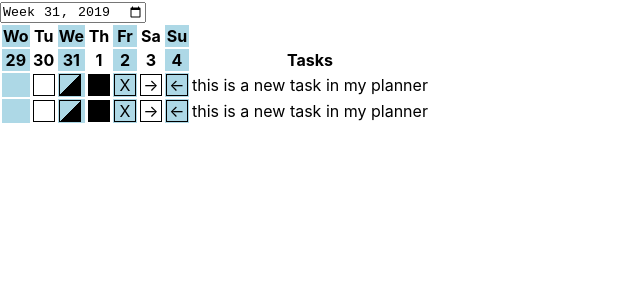
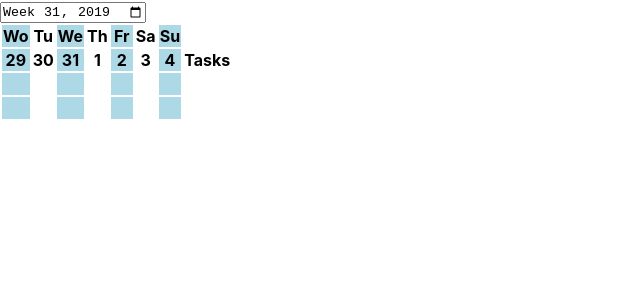
Before and after one commit to PolinkaLa/running-list-planner-app, a React (Create React App) app: page / in a window 1280 px wide. Shown: the top 300 px of the page, without its empty margins (0-640 px from the left). Built offline with nearby package versions, Linux system fonts and the light colour scheme.

Commit message:
add menu

```diff
--- a/src/Calendar.js
+++ b/src/Calendar.js
@@ -51,7 +51,6 @@ class Calendar extends Component {
                     <th></th>
                 </tr>
                 <tr>
-                    {console.log(this.currentWeekDays)}
                     {this.currentWeekDays.map((item) => (<th>{item.getDate()}</th>))}
                     <th>Tasks</th>
                 </tr>
--- /dev/null
+++ b/src/StatusMenu.js
@@ -0,0 +1,16 @@
+import React from 'react';
+
+function StatusMenu() {
+    return <div>
+        <ul>
+            <li>new</li>
+            <li>in progress</li>
+            <li>done</li>
+            <li>cancel</li>
+            <li>next</li>
+            <li>prev</li>
+        </ul>
+    </div>
+}
+
+export default StatusMenu;
--- a/src/Task.js
+++ b/src/Task.js
@@ -1,4 +1,5 @@
-import React, { Component} from 'react'
+import React, { Component} from 'react';
+import StatusMenu from './StatusMenu'
 
 class Task extends Component {
     constructor() {
@@ -16,19 +17,33 @@ class Task extends Component {
             isShowSelecr: this.state.isShowSelecr ? false : true})
     }
 
+    changeStatus = event => {
+
+
+        this.handleClick(event)
+    }
+
     render() {
+        const arr = []
+        for(let i = 0; i < 7; i++) {
+            arr.push( <td key={i}>
+                {this.state.isShowStatus && <div className='status' onClick={this.handleClick}></div>}
+                {this.state.isShowSelecr && <StatusMenu onClick={this.changeStatus}/>}
+            </td>)
+        }
         return <tr>
+            {arr}
+        {/* <td><div className='status'></div></td>
+        <td>
+            {this.state.isShowStatus && <div className='status' onClick={this.handleClick}></div>}
+            {this.state.isShowSelecr && <input type='text' onClick={this.changeStatus}/>}
+        </td>
         <td><div className='status'></div></td>
-        <td>
-            {this.state.isShowStatus && <div className='status status-new' onClick={this.handleClick}></div>}
-            {this.state.isShowSelecr && <input type='text' onClick={this.handleClick}/>}
-        </td>
-        <td><div className='status status-in-progress'></div></td>
-        <td><div className='status status-done'></div></td>
-        <td><div className='status status-cancel'></div></td>
-        <td><div className='status status-next'></div></td>
-        <td><div className='status status-previous'></div></td>
-        <td><div>this is a new task in my planner</div></td>
+        <td><div className='status'></div></td>
+        <td><div className='status'></div></td>
+        <td><div className='status'></div></td>
+        <td><div className='status'></div></td>
+        <td><div>this is a new task in my planner</div></td> */}
     </tr>
     }
 }
```
